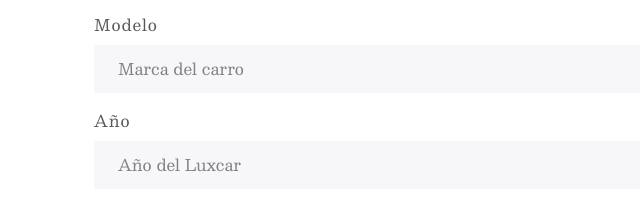
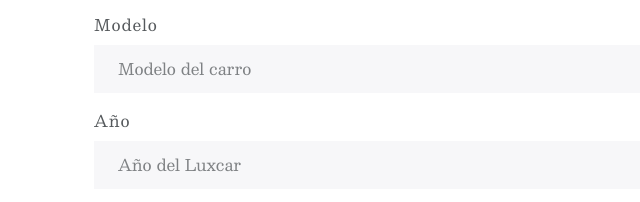
Before and after one commit to pauocar/LUXCARS, a plain HTML site: page pages/new.html in a window 1280 px wide. Shown: the part 244-446 px from the top of the page, 0-640 px from the left. Drawn offline with nearby package versions, Linux system fonts and the light colour scheme.

Commit message:
Changed placeholder
Corrected duplicated placeholder

```diff
--- a/pages/new.html
+++ b/pages/new.html
@@ -46,7 +46,7 @@
         </div>
         <div class="mb-3">
           <label for="model" class="form-label">Modelo</label>
-          <input type="text" class="form-control" id="model" name="model" placeholder="Marca del carro" />
+          <input type="text" class="form-control" id="model" name="model" placeholder="Modelo del carro" />
         </div>
         <div class="mb-3">
           <label for="year" class="form-label">Año</label>
```
